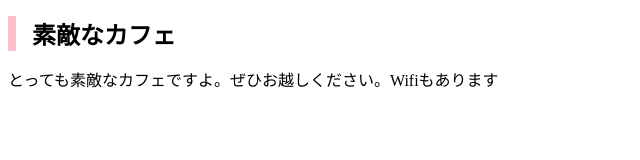
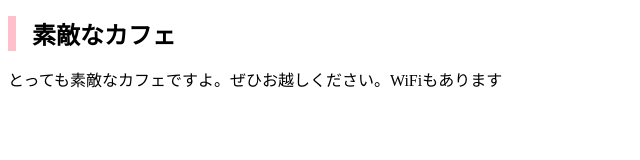
Before and after one commit to SayumiTakehara/mycafe, a plain HTML site: page index.html in a window 1280 px wide. Shown: the full height of the page, 0-640 px from the left. Drawn offline with Linux system fonts and the light colour scheme.

Commit message:
Add files via upload

```diff
--- a/index.html
+++ b/index.html
@@ -7,6 +7,6 @@
 </head>
 <body>
   <h1>素敵なカフェ</h1>
-  <p>とっても素敵なカフェですよ。ぜひお越しください。Wifiもあります</p>
+  <p>とっても素敵なカフェですよ。ぜひお越しください。WiFiもあります</p>
 </body>
 </html>
```
